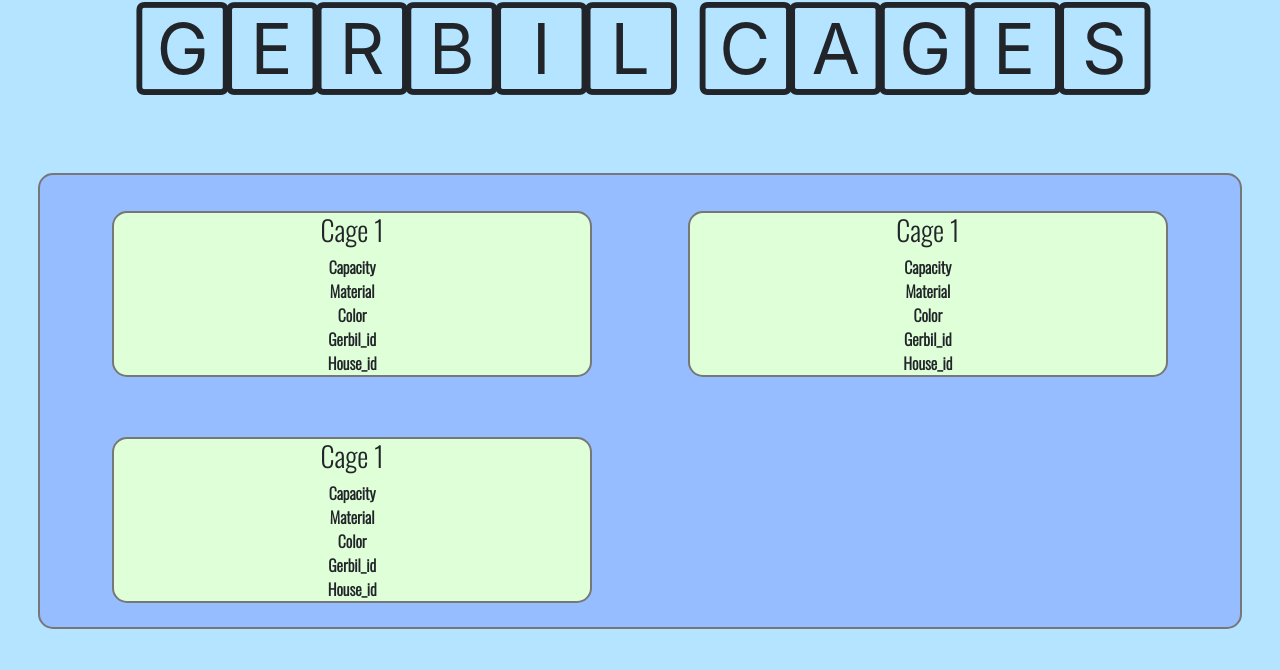
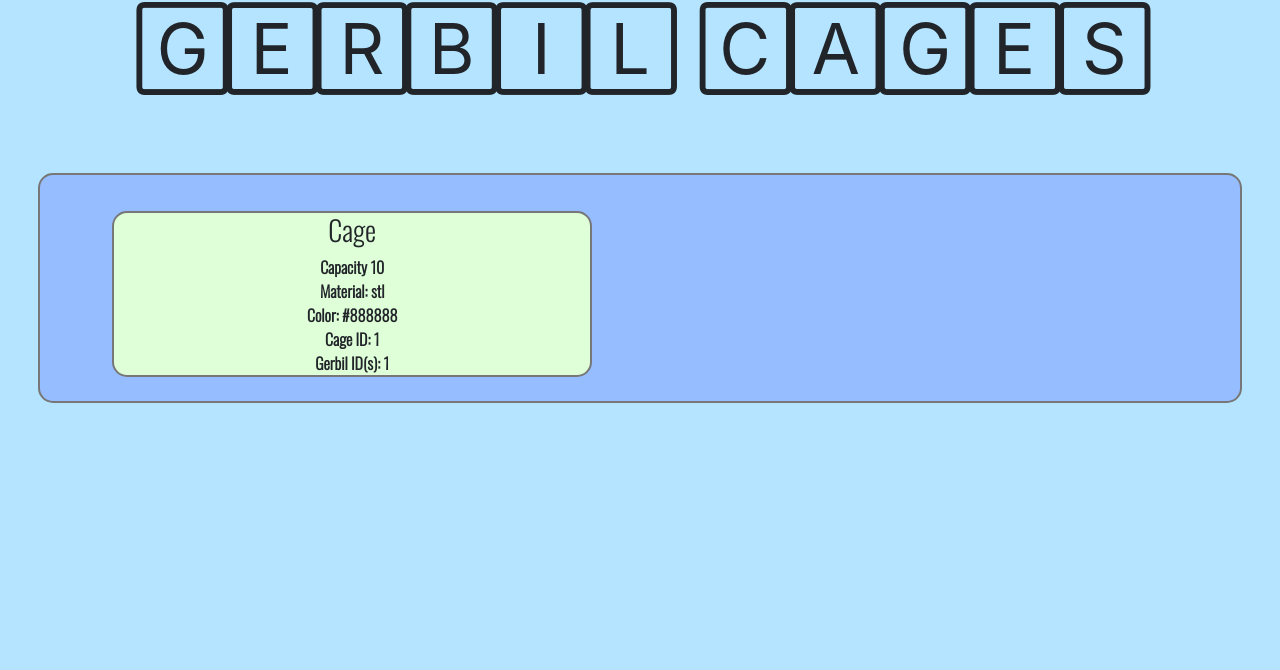
Before and after one commit to norka2233/gerbil_django_project, a Django app: page /cage/ in a window 1280 px wide. Shown: the part 130-800 px from the top of the page. Run offline with Django 4.2, Linux system fonts and the light colour scheme; tables that the repository leaves empty hold one stand-in row (values such as "Sample post"); some libraries are stand-ins or nearby versions.

Commit message:
data from db

```diff
--- a/gerbil/gerbil/templates/gerbil_animal/gerbilpage.html
+++ b/gerbil/gerbil/templates/gerbil_animal/gerbilpage.html
@@ -2,6 +2,7 @@
 {% load static %}
 {% block content %}
 
+<html>
     <link rel="stylesheet" href="{% static 'gerbil_animal/gerbilpage.css' %}">
     <link rel="stylesheet" href="{% static 'gerbil_animal/base.css' %}">
     <link rel="preconnect" href="https://fonts.googleapis.com">
@@ -9,7 +10,6 @@
     <link href="https://fonts.googleapis.com/css2?family=Oswald:wght@300&display=swap" rel="stylesheet">
 
     <title>Gerbil Page</title>
-
 
     <div class="gerbil_page_text">
         <h1><b>🄷🄴🅁🄴 🅈🄾🅄 🄲🄰🄽 🄵🄸🄽🄳 🄰 🄻🄸🅂🅃 🄾🄵 🅈🄾🅄🅁 🄶🄴🅁🄱🄸🄻🅂</b> </h1>
@@ -34,6 +34,7 @@
         {% endfor %}
     </div>
     {% endblock %}
+</html>
 
 <!--    <div class="profile_box">-->
 <!--        <div class="profile_picture">-->
--- a/gerbil/gerbil/templates/gerbil_cage/base.html
+++ b/gerbil/gerbil/templates/gerbil_cage/base.html
@@ -5,43 +5,23 @@
 <html>
     <link rel="stylesheet" href="{% static 'gerbil_cage/style.css' %}">
     <link rel="stylesheet" href="{% static 'gerbil_animal/base.css' %}">
-    <title>
-        {% for cage in gerbil_cage %}
-        {{ cage.id }}
-        {% endfor %}
-    </title>
+
+    <title> Cage Page </title>
 
     <div class="header">
         <h1>🄶🄴🅁🄱🄸🄻 🄲🄰🄶🄴🅂</h1>
     </div>
     <div class="cage_block">
+        {% for cage in cage_objects %}
         <div class="cage_box">
-            <h3>Cage 1</h3>
-            <div>Capacity</div>
-            <div>Material</div>
-            <div>Color</div>
-            <div>Gerbil_id</div>
-            <div>House_id</div>
-
+            <h3>Cage </h3>
+            <div>Capacity {{ cage.cage_capacity }}</div>
+            <div>Material: {{ cage.cage_material }}</div>
+            <div>Color: {{ cage.cage_color }}</div>
+            <div>Cage ID: {{ cage.cage_id }}</div>
+            <div>Gerbil ID(s): {{ cage.gerbil_house_id_id }}</div>
         </div>
-        <div class="cage_box">
-            <h3>Cage 1</h3>
-            <div>Capacity</div>
-            <div>Material</div>
-            <div>Color</div>
-            <div>Gerbil_id</div>
-            <div>House_id</div>
-        </div>
-
-        <div class="cage_box">
-            <h3>Cage 1</h3>
-            <div>Capacity</div>
-            <div>Material</div>
-            <div>Color</div>
-            <div>Gerbil_id</div>
-            <div>House_id</div>
-        </div>
-
+        {% endfor %}
     </div>
     {% endblock %}
     </div>
--- a/gerbil/gerbil_animal/views.py
+++ b/gerbil/gerbil_animal/views.py
@@ -8,10 +8,6 @@ from .models import Gerbil
 def index(request):
     gerbil_objects = Gerbil.objects.all().values().order_by('-gerbil_id')
     gerbil_list = list(gerbil_objects)
-    gerbil_data = []
-    counter = 0
-    # for gerbil in gerbil_list:
-    #     gerbil_data.append(gerbil['name'])
     template = loader.get_template('gerbil_animal/gerbilpage.html')
     context = {
         'gerbil_list': gerbil_list,
--- a/gerbil/gerbil_cage/models.py
+++ b/gerbil/gerbil_cage/models.py
@@ -8,7 +8,7 @@ class Cage(models.Model):
         ('plstc', 'plastic')
     ]
     cage_capacity = models.IntegerField()
-    cage_material = models.CharField(max_length=30, choices=CAGE_MATERIAL, null=False)
     cage_color = models.CharField(max_length=30)
     cage_id = models.BigAutoField(primary_key=True)
     gerbil_house_id = models.ForeignKey('gerbil_house.House', on_delete=models.CASCADE)
+    cage_material = models.CharField(max_length=30, choices=CAGE_MATERIAL, null=False)
--- a/gerbil/gerbil_cage/views.py
+++ b/gerbil/gerbil_cage/views.py
@@ -4,11 +4,12 @@ from django.template import loader
 from .models import Cage
 
 
+
 def index(request):
-    gerbil_cage = Cage.objects.values()
-    a = [gerbil for gerbil in gerbil_cage]
+    cage_objects = Cage.objects.all().values().order_by('-cage_id')
+    template = loader.get_template('gerbil_cage/base.html')
+
     context = {
-        'gerbil_cage': gerbil_cage,
+        'cage_objects': cage_objects,
     }
-    template = loader.get_template('gerbil_cage/base.html')
     return HttpResponse(template.render(context, request))
```
Also changed, not shown: 1 other file. Lines whose indentation alone changed are shown as unchanged.
